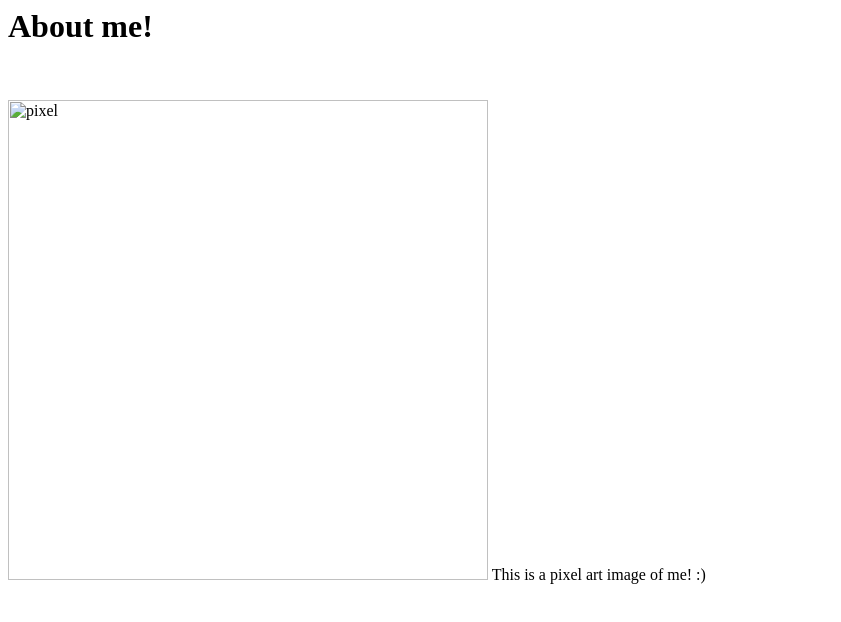
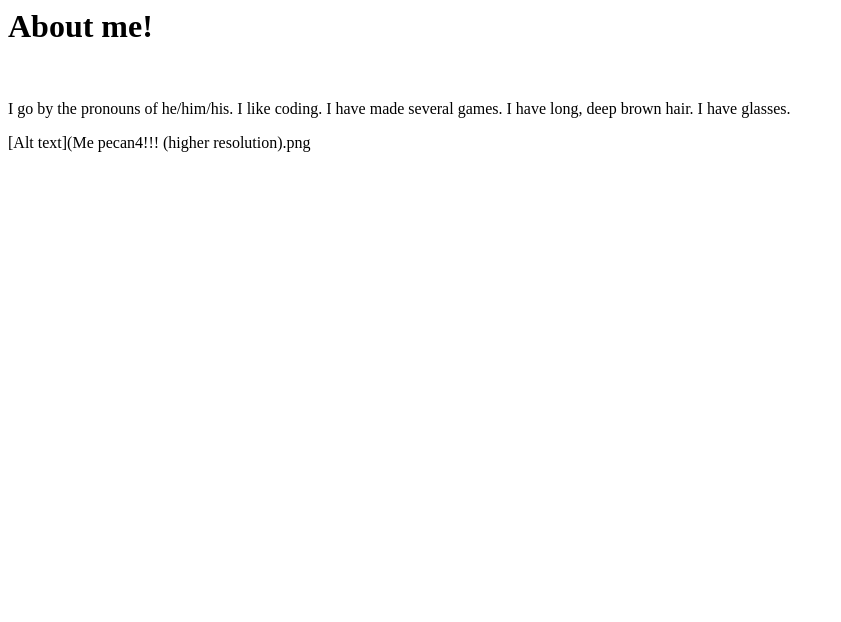
Before and after one commit to pecan4pi/website, a plain HTML site: page about-me.html in a window 1280 px wide. Shown: the whole page, without its empty margins (0-841 px from the left). Drawn offline with Linux system fonts and the light colour scheme.

Commit message:
Update about-me.html

```diff
--- a/about-me.html
+++ b/about-me.html
@@ -1,8 +1,9 @@
 <html>
 <title>About me</title>
 <h1>About me!</h1>
-  <br>
-<p></p><img srg=https://pecan4.github.io/website/ME!%20pecan4!!!%20(higher%20resolution).jpg width=480 height=480 alt=pixel art image of me!> This is a pixel art image of me! :)</p>
+<br>
+<p>I go by the pronouns of he/him/his. I like coding. I have made several games. I have long, deep brown hair. I have glasses.</p>
+[Alt text](Me pecan4!!! (higher resolution).png
 
 
 </html>
```
